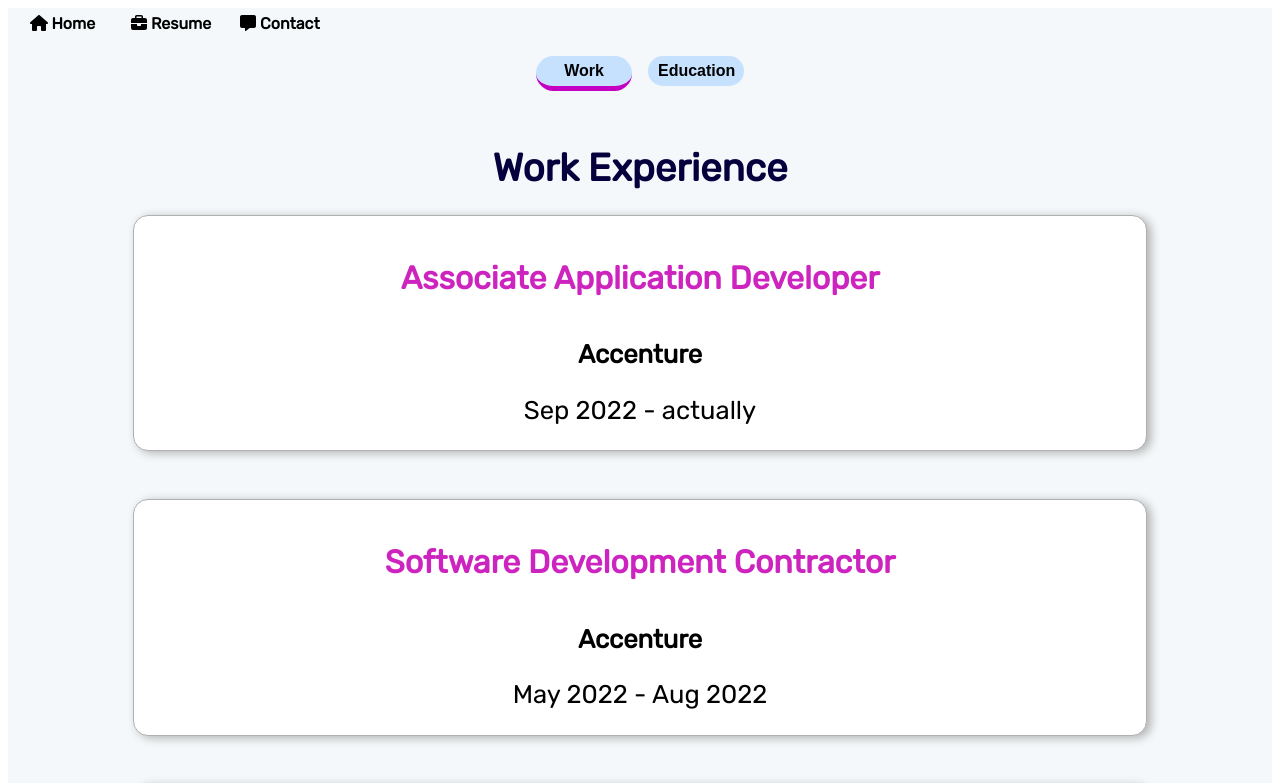
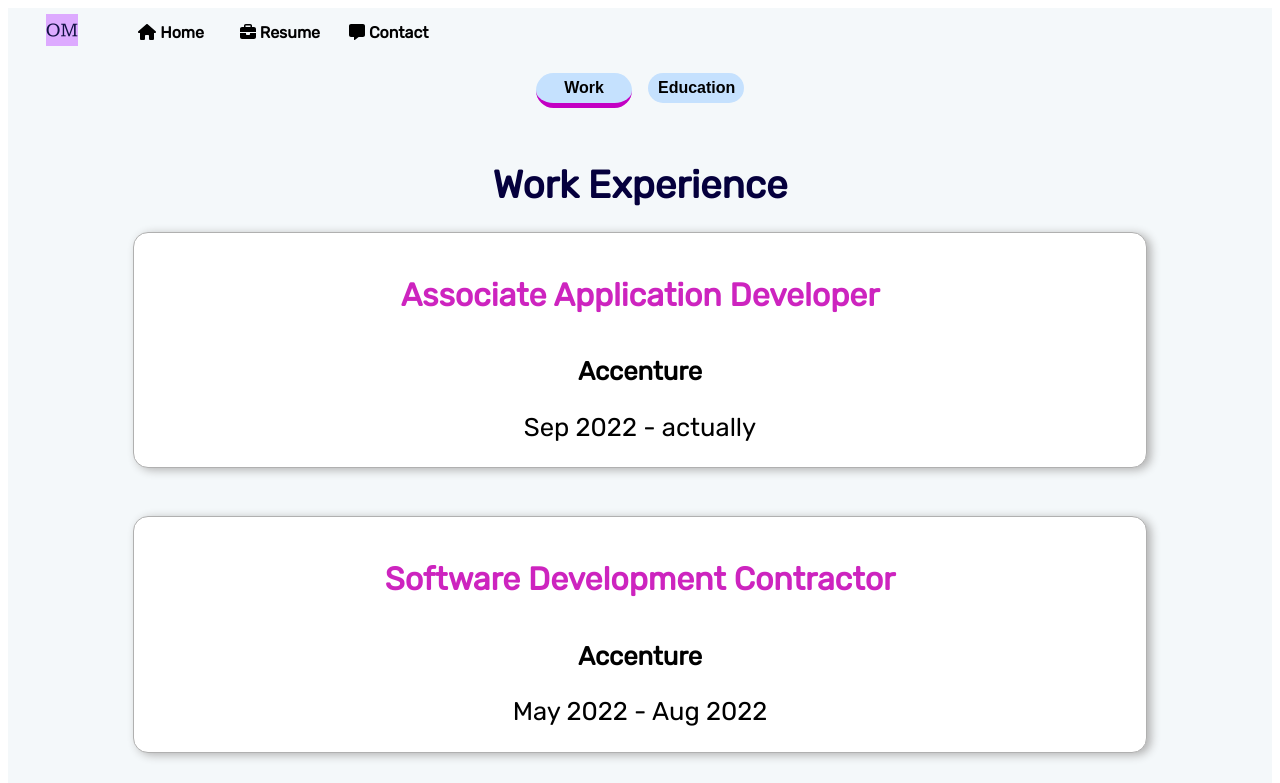
Before and after one commit to MeneghiniOrnella/vue.MeneghiniOrnella, a Vue app: page /resume in a window 1280 px wide. Shown: the top 783 px of the page. Built offline with nearby package versions, Linux system fonts and the light colour scheme; a web font is replaced by a local one.

Commit message:
update header

```diff
--- a/public/style.css
+++ b/public/style.css
@@ -71,12 +71,21 @@
     list-style: none;
 }
 
+nav > div {
+    display: flex;
+    flex-direction: row;
+    position: sticky;
+    top: 2em;
+}
+.favicon {
+      background: none;
+}
+
 .cards-group {
     display: flex;
     flex-wrap: wrap;
     justify-content: center;
 }
-
 .card {
     background-color: rgb(255, 255, 255);
     margin: 1.5em 1em;
@@ -134,11 +143,11 @@
 .footer a {
     background: none;
     color: var(--light-principal);
-  }
+}
 .footer a:focus, .footer a:hover, .footer a:active {
     color: var(--dark-principal);
     text-decoration: underline;
-  }
+}
 .footer .last-line {
     display: flex;
     flex-direction: row;
@@ -146,7 +155,7 @@
     margin: 0 2.5em;
     padding-top: 1.2em;
     padding-bottom: 1.3em;
-  }
+}
 .footer p {
     text-align: center;
 }
--- a/src/App.vue
+++ b/src/App.vue
@@ -1,11 +1,10 @@
 <template>
-  <!-- <div>
-    <a href="#" class="favicon">
-      <img src="@/../public/favicon/favicon-32x32.png" alt="OM">
-    </a>
-  </div> -->
+  <header>
     <nav id="app" class="icons-group">
       <div>
+        <router-link to="/" class="favicon nav">
+          <img src="@/../public/favicon/favicon-32x32.png" alt="OM">
+        </router-link>
         <router-link to="/" class="nav">
           <font-awesome-icon icon="fa-solid fa-house" /> Home
         </router-link>
@@ -21,6 +20,7 @@
       </div>
     </nav>
     <router-view/>
+  </header>
 </template>
 
 <script>
@@ -28,16 +28,3 @@
     name: 'App'
 }
 </script>
-
-<style>
-nav > div {
-  display: flex;
-  flex-direction: row;
-  position: sticky;
-  top: 2em;
-}
-
-.favicon {
-    background: none;
-}
-</style>
--- a/src/components/sections/Footer.vue
+++ b/src/components/sections/Footer.vue
@@ -1,7 +1,6 @@
 <template>
   <div class="footer">
     <hr/>
-
     <div class="last-line">
       <a href="https://meneghiniornella.netlify.app/" class="copy">Ornella Meneghini &copy 2023</a>
       <div class="icons-group footer">
```
Lines whose indentation alone changed are shown as unchanged.
